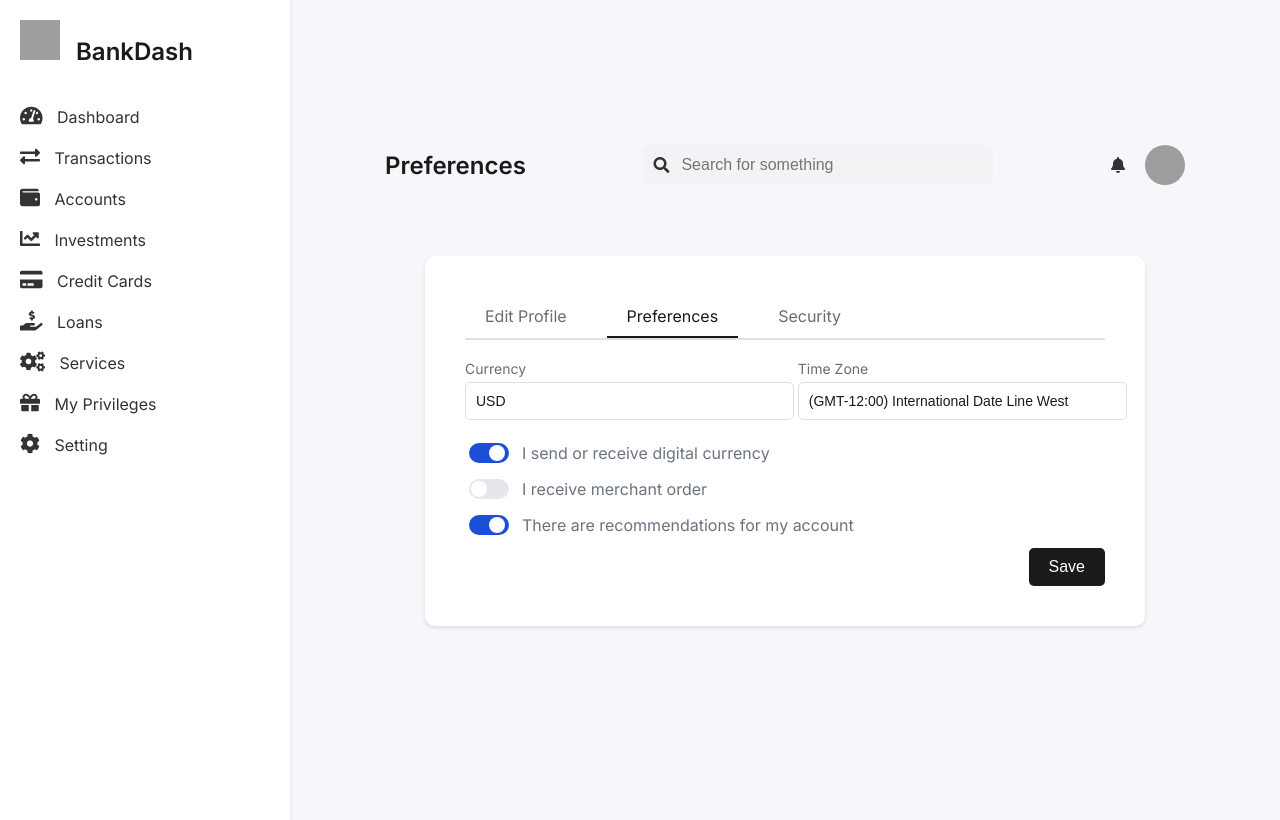
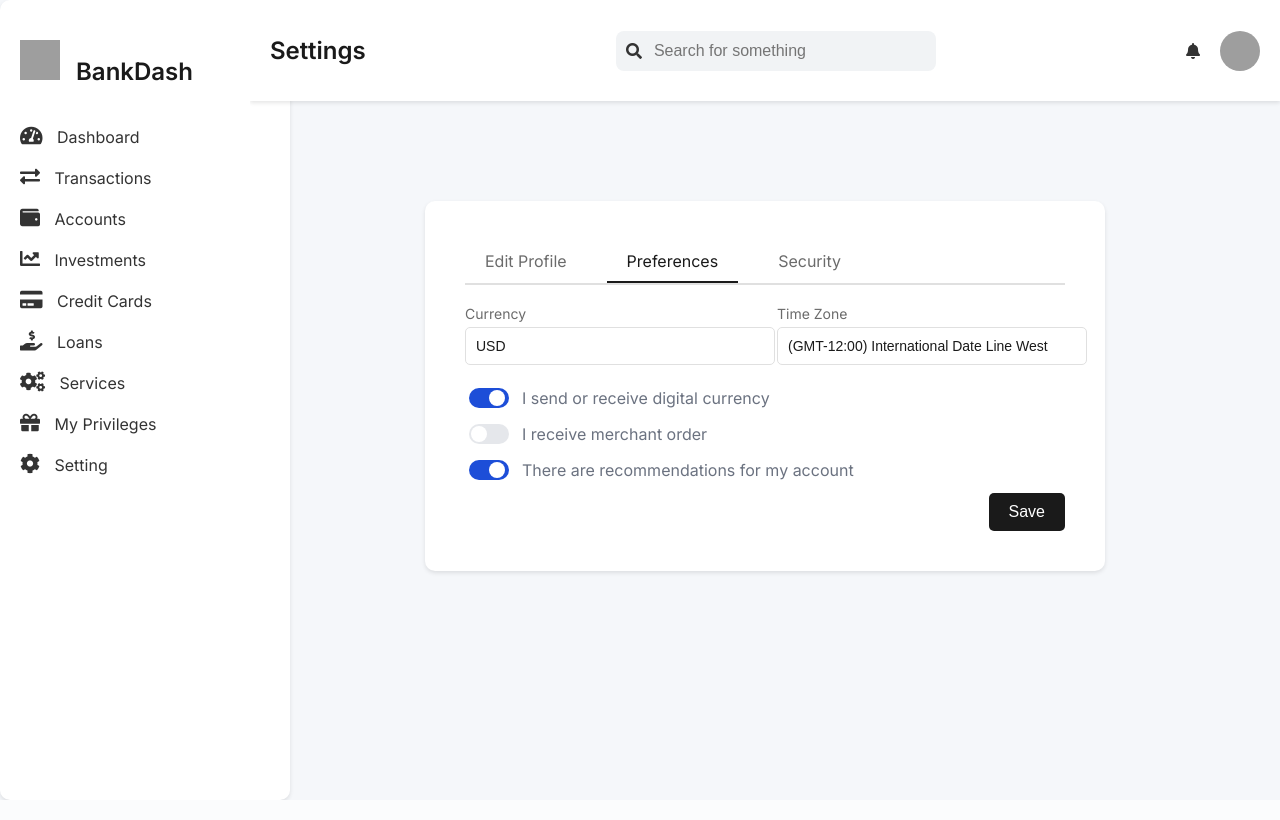
Before and after one commit to zer-art/Finance_app, a Django app: page /preferences/ in a window 1280 px wide. Run offline with Django 5.2, Linux system fonts and the light colour scheme; grey boxes are pictures that could not be loaded.

Commit message:
optimisation
added scrolling feature and prefected the allignment

```diff
--- a/web_app/static/css/base.css
+++ b/web_app/static/css/base.css
@@ -4,16 +4,24 @@ body {
     padding: 0;
     background-color: #F5F7FA;
     color: #333;
+    height: 100vh;
+    overflow: hidden;
 }
 .container {
     display: flex;
+    height: 100vh;
 }
 .sidebar {
     width: 250px;
     background-color: #fff;
     padding: 20px;
     box-shadow: 0 2px 4px rgba(0, 0, 0, 0.1);
-    height: 100vh;
+    position: fixed;
+    top: 0;
+    left: 0;
+    bottom: 0;
+    overflow-y: auto;
+    border-radius: 10px;
 }
 .sidebar img {
     width: 40px;
@@ -48,14 +56,23 @@ body {
     font-size: 20px;
 }
 .main-content {
+    margin-left: 250px;
     flex: 1;
-
+    display: flex;
+    flex-direction: column;
+    height: 100vh;
+    overflow: hidden;
 }
 .header {
+    position: sticky;
+    top: 0;
     display: flex;
     justify-content: space-between;
     align-items: center;
-    margin-bottom: 20px;
+    background-color: #fff;
+    padding: 20px;
+    box-shadow: 0 2px 4px rgba(0, 0, 0, 0.1);
+    z-index: 1000;
 }
 .header h1 {
     font-size: 24px;
@@ -68,7 +85,7 @@ body {
     background-color: #F1F3F5;
     padding: 10px;
     border-radius: 8px;
-
+    width: 300px; /* Fixed width for the search bar */
 }
 .header .search-bar input {
     border: none;
@@ -76,7 +93,7 @@ body {
     outline: none;
     margin-left: 10px;
     font-size: 16px;
-    width : 300px;
+    width: 100%; /* Ensure the input takes the full width of the search bar */
 }
 .header .user-info {
     display: flex;
@@ -88,3 +105,10 @@ body {
     border-radius: 50%;
     margin-left: 20px;
 }
+.content {
+    flex: 1;
+    overflow-y: auto;
+    padding: 20px;
+    margin-top: 80px; /* Adjust based on header height */
+    max-height: calc(100vh - 80px); /* Adjust based on header height */
+}
--- a/web_app/static/css/preferences.css
+++ b/web_app/static/css/preferences.css
@@ -1,32 +1,11 @@
-body {
-    font-family: 'Inter', sans-serif;
-    margin: 0;
-    padding: 0;
-    background-color: #F5F7FA;
-}
-.main-content {
-    padding: 40px;
-    max-width: 800px;
-    margin: 0 auto;
-}
-.container {
-    display: flex;
-    justify-content: center;
-    align-items: center;
-    height: 100vh;
-}
-.settings-container {
-    background-color: #FFFFFF;
-    padding: 20px;
-    border-radius: 10px;
-    box-shadow: 0 2px 4px rgba(0, 0, 0, 0.1);
-    width: 600px;
-}
 .settings-content {
     background-color: #fff;
     padding: 40px;
     border-radius: 10px;
     box-shadow: 0 2px 4px rgba(0, 0, 0, 0.1);
+    box-shadow: 0 2px 4px rgba(0, 0, 0, 0.1);
+    width: 600px;
+    margin: auto;
 }
 .settings-content .tabs {
     display: flex;
--- a/web_app/templates/base.html
+++ b/web_app/templates/base.html
@@ -8,7 +8,8 @@
     <link href="https://fonts.googleapis.com/css2?family=Inter:wght@400;600&display=swap" rel="stylesheet"/>
     {% load static %}
     <link rel="stylesheet" href="{% static 'css/base.css' %}">
-    {% block extra_css %}{% endblock %}
+    {% block extra_css %}
+    {% endblock %}
 </head>
 <body>
     <div class="container">
@@ -41,8 +42,17 @@
                     <img alt="User profile picture" height="40" src="https://storage.googleapis.com/a1aa/image/mJeBZHqIaw1kfUs0uni0MAyfS5xeQmgXorBaleJV0hKI0N7fE.jpg" width="40"/>
                 </div>
             </div>
-            {% block content %}{% endblock %}
+            <div class="content" id="scrollable-content">
+                {% block content %}{% endblock %}
+            </div>
         </div>
     </div>
+    <script>
+        document.addEventListener('DOMContentLoaded', function() {
+            var content = document.getElementById('scrollable-content');
+            content.style.overflowY = 'auto';
+            content.style.height = 'calc(100vh - 80px)'; // Adjust based on header height
+        });
+    </script>
 </body>
 </html>
--- a/web_app/templates/editprofile.html
+++ b/web_app/templates/editprofile.html
@@ -11,7 +11,7 @@
 {% block header %}Settings{% endblock %}
 
 {% block content %}
-<div class="main-content">
+
     <div class="settings-content">
         {% include "tabs.html" %}
         <div class="form-group">
@@ -76,5 +76,5 @@
             <button>Save</button>
         </div>
     </div>
-</div>
+
 {% endblock %}
--- a/web_app/templates/preferences.html
+++ b/web_app/templates/preferences.html
@@ -8,10 +8,9 @@
 <link rel="stylesheet" href="{% static 'css/tabs.css' %}">
 {% endblock %}
 
-{% block header %}Preferences{% endblock %}
+{% block header %}Settings{% endblock %}
 
 {% block content %}
-<div class="main-content">
 <div class="settings-content">
     {% include "tabs.html" %}
     <div class="form-group">
@@ -42,5 +41,4 @@
         <button>Save</button>
     </div>
 </div>
-</div>
 {% endblock %}
```
Also changed, not shown: web_app/static/css/editprofile.css (+5 -8 lines), web_app/static/css/security.css (+4 -5 lines), web_app/templates/dashboard.html (+17 -11 lines), web_app/templates/security.html (+13 -9 lines). Lines whose indentation alone changed are shown as unchanged.
